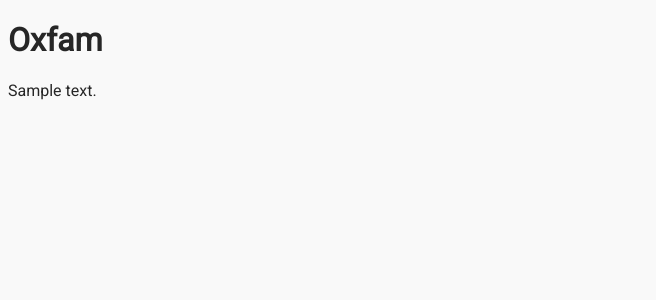
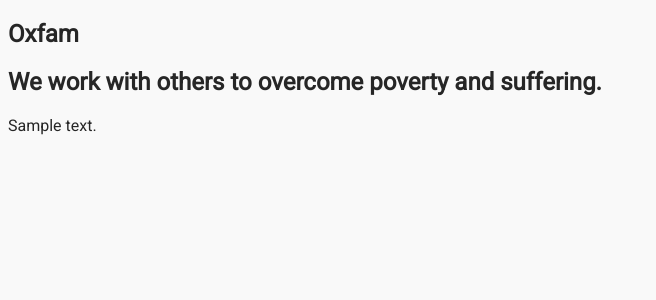
Before and after one commit to Cleop/donation-api, a Node project: template views/layout/default.hbs in a window 1280 px wide. Shown: the top 300 px of the page, without its empty margins (0-656 px from the left). Run offline with Node 20 templates, Linux system fonts and the light colour scheme; the template is opened without the code that fills it: most values are stand-ins (such as "Sample title", 1, 10 or a date in 2020).

Commit message:
Adds classes and Oxfam tagline to default.hbs

```diff
--- a/views/layout/default.hbs
+++ b/views/layout/default.hbs
@@ -7,7 +7,10 @@
   <link href="main.css" rel="stylesheet"/>
 </head>
 <body>
-    <h1>Oxfam</h1>
+  <section class="info-panel">
+    <h1 class="info-panel__title">Oxfam</h1>
+    <h2 class="info-panel__summary">We work with others to overcome poverty and suffering.</h2>
+  </section>
   <div id="app">
     {{{content}}}
   </div>
```
Lines whose indentation alone changed are shown as unchanged.
